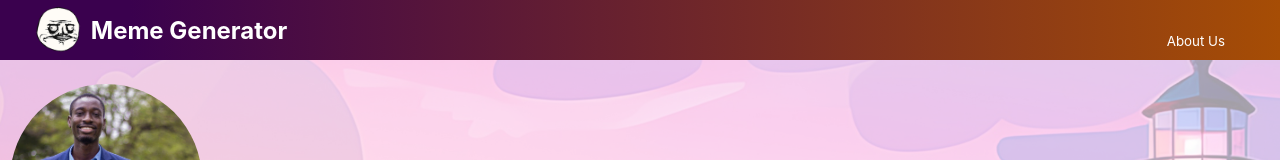
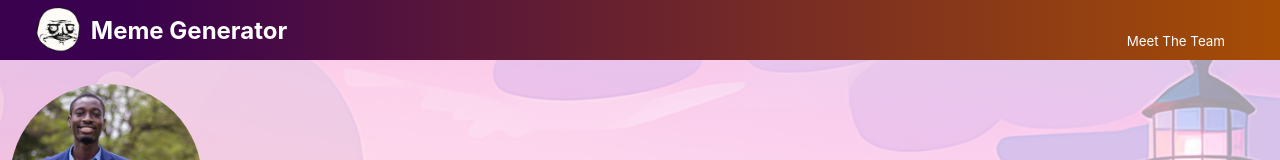
Before and after one commit to ohendarko/alx-webstack_portfolio, a React (Vite) app in the folder meme-generator/: page /about in a window 1280 px wide. Shown: the top 160 px of the page. Built offline with nearby package versions, Linux system fonts and the light colour scheme.

Commit message:
changed the left header test to Meet The Team. I think its a better label than About us

```diff
--- a/meme-generator/src/Components/Header.jsx
+++ b/meme-generator/src/Components/Header.jsx
@@ -12,7 +12,7 @@ const Header = () => {
         </NavLink>
 
         <NavLink to="/about" className='header-text-right'>
-          <small>About Us</small>
+          <small>Meet The Team</small>
         </NavLink>
         {/* <p className='header-text-right'><small>React Course - Project 3</small></p> */}
       </header>
```
